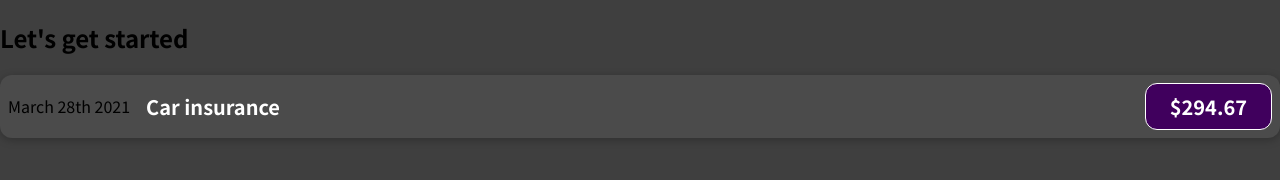
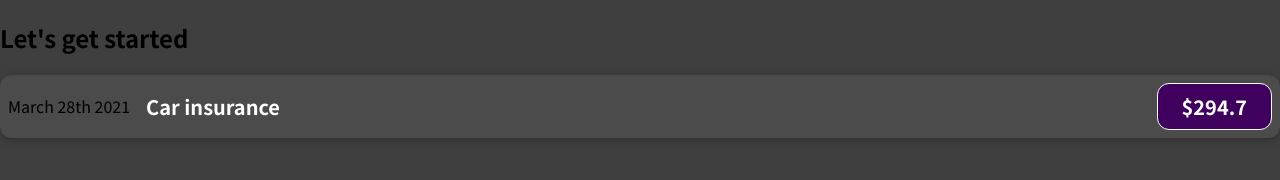
Before and after one commit to jonathAnC0bosR/Expenses_Tracker, a JavaScript app: page / in a window 1280 px wide. Shown: the top 180 px of the page. Built offline with nearby package versions, Linux system fonts and the light colour scheme.

Commit message:
First commit

```diff
--- a/src/components/ExpenseItem.js
+++ b/src/components/ExpenseItem.js
@@ -6,7 +6,7 @@ export default function ExpenseItem () {
             <div>March 28th 2021</div>
             <div className="expense-item__description">
                 <h2>Car insurance</h2>
-                <div className="expense-item__price">$294.67</div>
+                <div className="expense-item__price">$294.7</div>
             </div>
         </div>
     )
```
